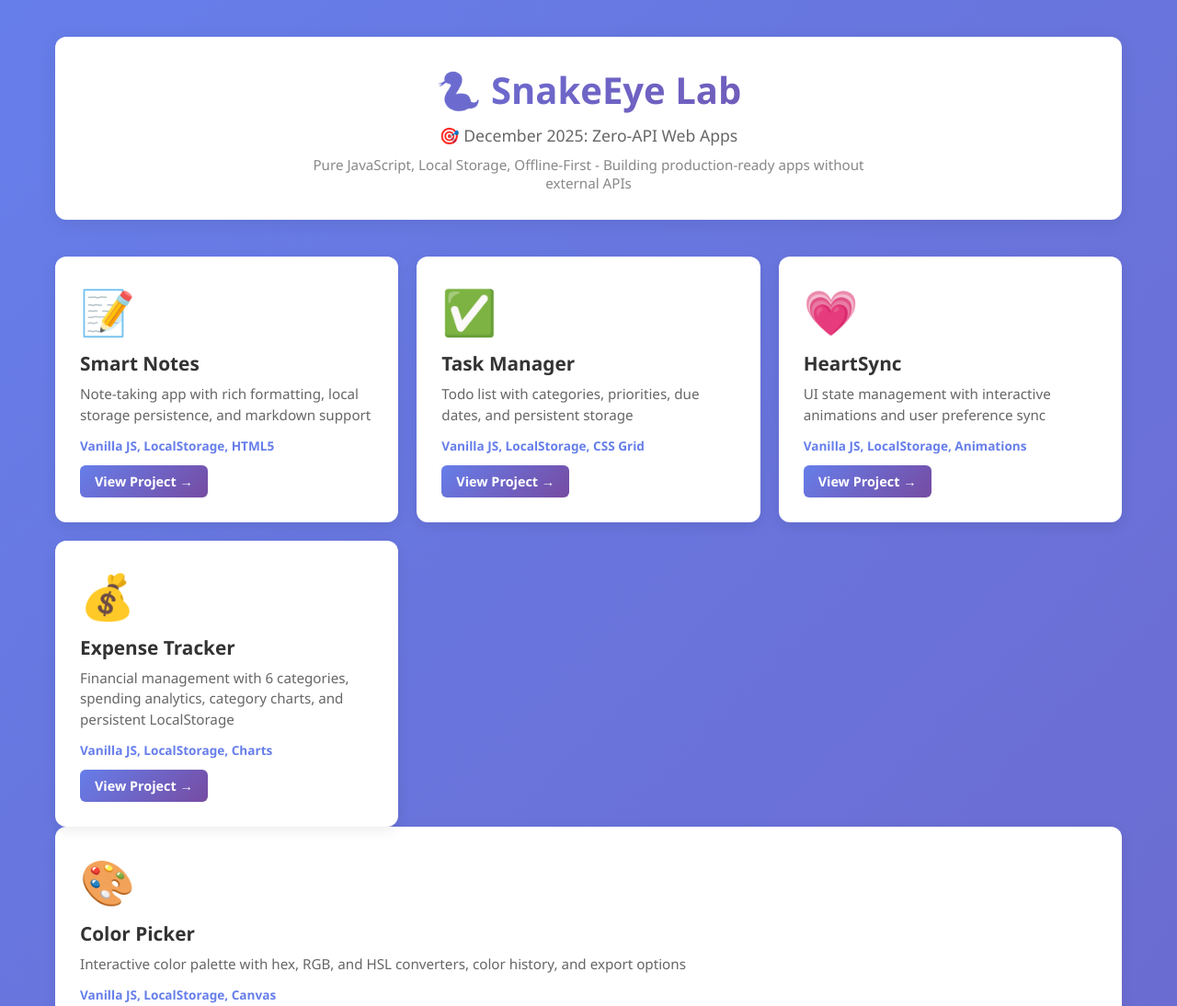
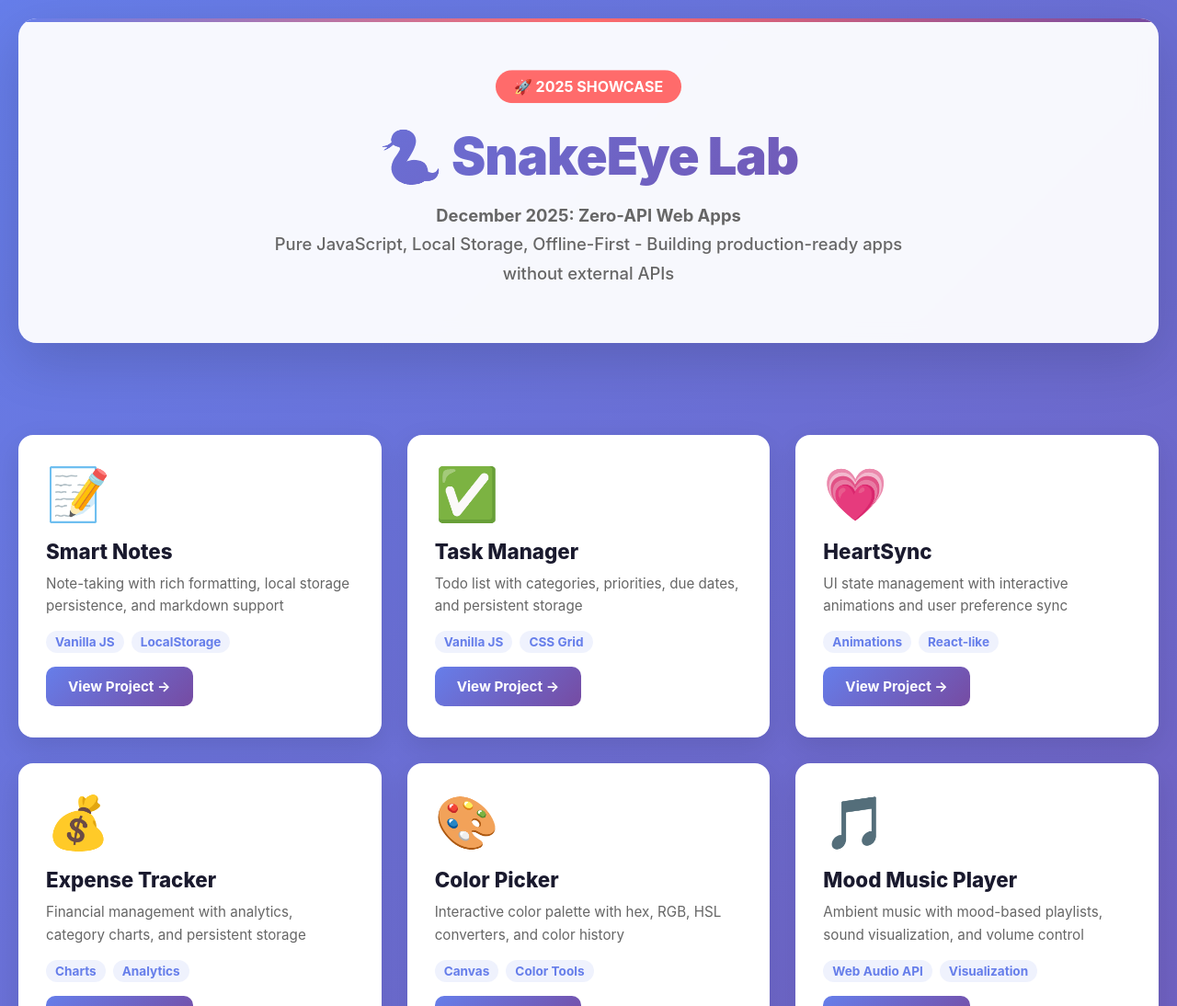
Before and after one commit to SnakeEye-sudo/snakeeye-lab, a plain HTML site: page index.html in a window 1280 px wide. Shown: the top 1094 px of the page at 92% size. Drawn offline with Linux system fonts and the light colour scheme.

Commit message:
feat: Redesign UI/UX with animations, improved styling, better typography & interactive effects

```diff
--- a/index.html
+++ b/index.html
@@ -3,184 +3,394 @@
 <head>
   <meta charset="UTF-8">
   <meta name="viewport" content="width=device-width, initial-scale=1.0">
-  <title>SnakeEye Lab | December 2025</title>
+  <title>SnakeEye Lab | Zero-API Web Apps</title>
   <style>
     * { margin: 0; padding: 0; box-sizing: border-box; }
-    :root { --primary: #667eea; --secondary: #764ba2; }
-    body { font-family: 'Segoe UI', Roboto, sans-serif; background: linear-gradient(135deg, var(--primary) 0%, var(--secondary) 100%); min-height: 100vh; }
-    .container { max-width: 1200px; margin: 0 auto; padding: 40px 20px; }
-    .header { background: white; padding: 30px; border-radius: 12px; box-shadow: 0 4px 20px rgba(0,0,0,0.08); margin-bottom: 40px; text-align: center; }
-    .header h1 { font-size: 2.5em; background: linear-gradient(135deg, var(--primary), var(--secondary)); -webkit-background-clip: text; -webkit-text-fill-color: transparent; margin-bottom: 10px; }
-    .theme { color: #666; font-size: 1.1em; margin-bottom: 10px; }
-    .desc { color: #888; font-size: 0.95em; max-width: 600px; margin: 0 auto; }
-    .projects-grid { display: grid; grid-template-columns: repeat(auto-fit, minmax(280px, 1fr)); gap: 20px; }
-    .project { background: white; border-radius: 12px; padding: 25px; box-shadow: 0 4px 15px rgba(0,0,0,0.08); transition: all 0.3s; border: 2px solid transparent; }
-    .project:hover { transform: translateY(-10px); box-shadow: 0 20px 50px rgba(102,126,234,0.3); border-color: var(--primary); }
-    .emoji { font-size: 3em; margin-bottom: 10px; }
-    .title { font-size: 1.3em; font-weight: 700; color: #333; margin-bottom: 8px; }
-    .text { color: #666; font-size: 0.95em; line-height: 1.5; margin-bottom: 12px; }
-    .tech { font-size: 0.85em; color: var(--primary); font-weight: 600; margin-bottom: 12px; }
-    .link { display: inline-block; background: linear-gradient(135deg, var(--primary), var(--secondary)); color: white; padding: 8px 16px; border-radius: 6px; text-decoration: none; font-size: 0.9em; font-weight: 600; }
-    .link:hover { transform: translateY(-2px); box-shadow: 0 5px 15px rgba(102,126,234,0.4); }
-    @media (max-width: 768px) { .header h1 { font-size: 1.8em; } }
+    :root {
+      --primary: #667eea;
+      --secondary: #764ba2;
+      --accent: #ff6b6b;
+      --dark: #1a1a2e;
+      --light: #f8f9fa;
+    }
+
+    html { scroll-behavior: smooth; }
+
+    body {
+      font-family: -apple-system, BlinkMacSystemFont, 'Segoe UI', Roboto, sans-serif;
+      background: linear-gradient(135deg, var(--primary) 0%, var(--secondary) 100%);
+      min-height: 100vh;
+      color: var(--dark);
+    }
+
+    .container { max-width: 1400px; margin: 0 auto; padding: 0 20px; }
+
+    /* Header Section */
+    .header {
+      background: rgba(255, 255, 255, 0.95);
+      backdrop-filter: blur(10px);
+      padding: 60px 20px;
+      text-align: center;
+      position: relative;
+      overflow: hidden;
+      box-shadow: 0 20px 60px rgba(0, 0, 0, 0.15);
+      margin-bottom: 60px;
+      border-radius: 20px;
+      margin-top: 20px;
+      animation: slideDown 0.8s ease-out;
+    }
+
+    @keyframes slideDown {
+      from { opacity: 0; transform: translateY(-30px); }
+      to { opacity: 1; transform: translateY(0); }
+    }
+
+    .header::before {
+      content: '';
+      position: absolute;
+      top: 0;
+      left: 0;
+      right: 0;
+      height: 4px;
+      background: linear-gradient(90deg, var(--primary), var(--accent), var(--secondary));
+    }
+
+    .header h1 {
+      font-size: 3.5em;
+      background: linear-gradient(135deg, var(--primary), var(--secondary));
+      -webkit-background-clip: text;
+      -webkit-text-fill-color: transparent;
+      margin-bottom: 15px;
+      font-weight: 900;
+      letter-spacing: -1px;
+      animation: fadeIn 1s ease-out;
+    }
+
+    @keyframes fadeIn {
+      from { opacity: 0; }
+      to { opacity: 1; }
+    }
+
+    .theme-tag {
+      display: inline-block;
+      background: var(--accent);
+      color: white;
+      padding: 8px 20px;
+      border-radius: 50px;
+      font-size: 1em;
+      font-weight: 700;
+      margin-bottom: 20px;
+      animation: bounce 1.5s ease-in-out infinite;
+    }
+
+    @keyframes bounce {
+      0%, 100% { transform: translateY(0); }
+      50% { transform: translateY(-5px); }
+    }
+
+    .desc {
+      color: #666;
+      font-size: 1.15em;
+      max-width: 700px;
+      margin: 0 auto;
+      line-height: 1.7;
+      font-weight: 500;
+    }
+
+    /* Projects Grid */
+    .projects-section { padding: 40px 0; }
+
+    .projects-grid {
+      display: grid;
+      grid-template-columns: repeat(auto-fill, minmax(300px, 1fr));
+      gap: 28px;
+      animation: fadeInUp 1s ease-out 0.3s both;
+    }
+
+    @keyframes fadeInUp {
+      from { opacity: 0; transform: translateY(30px); }
+      to { opacity: 1; transform: translateY(0); }
+    }
+
+    .project {
+      background: white;
+      border-radius: 16px;
+      padding: 28px;
+      box-shadow: 0 10px 30px rgba(0, 0, 0, 0.1);
+      transition: all 0.4s cubic-bezier(0.165, 0.84, 0.44, 1);
+      border: 2px solid transparent;
+      position: relative;
+      overflow: hidden;
+    }
+
+    .project::before {
+      content: '';
+      position: absolute;
+      top: 0;
+      left: -100%;
+      width: 100%;
+      height: 100%;
+      background: linear-gradient(90deg, transparent, rgba(255, 255, 255, 0.3), transparent);
+      transition: left 0.6s ease;
+    }
+
+    .project:hover::before {
+      left: 100%;
+    }
+
+    .project:hover {
+      transform: translateY(-15px) scale(1.02);
+      box-shadow: 0 30px 70px rgba(102, 126, 234, 0.35);
+      border-color: var(--primary);
+    }
+
+    .emoji {
+      font-size: 3.5em;
+      margin-bottom: 15px;
+      display: inline-block;
+      transition: transform 0.3s ease;
+    }
+
+    .project:hover .emoji {
+      transform: scale(1.2) rotate(10deg);
+    }
+
+    .title {
+      font-size: 1.4em;
+      font-weight: 800;
+      color: var(--dark);
+      margin-bottom: 10px;
+    }
+
+    .text {
+      color: #666;
+      font-size: 0.95em;
+      line-height: 1.6;
+      margin-bottom: 15px;
+    }
+
+    .tech {
+      font-size: 0.85em;
+      color: var(--primary);
+      font-weight: 700;
+      margin-bottom: 15px;
+      display: flex;
+      flex-wrap: wrap;
+      gap: 8px;
+    }
+
+    .tech-tag {
+      background: rgba(102, 126, 234, 0.1);
+      padding: 4px 10px;
+      border-radius: 20px;
+      color: var(--primary);
+    }
+
+    .link {
+      display: inline-block;
+      background: linear-gradient(135deg, var(--primary), var(--secondary));
+      color: white;
+      padding: 12px 24px;
+      border-radius: 10px;
+      text-decoration: none;
+      font-size: 0.95em;
+      font-weight: 700;
+      transition: all 0.3s ease;
+      border: none;
+      cursor: pointer;
+      position: relative;
+      overflow: hidden;
+    }
+
+    .link::after {
+      content: '';
+      position: absolute;
+      top: 50%;
+      left: 50%;
+      width: 0;
+      height: 0;
+      background: rgba(255, 255, 255, 0.3);
+      border-radius: 50%;
+      transform: translate(-50%, -50%);
+      transition: width 0.6s, height 0.6s;
+    }
+
+    .link:hover::after {
+      width: 300px;
+      height: 300px;
+    }
+
+    .link:hover {
+      transform: translateY(-3px);
+      box-shadow: 0 15px 40px rgba(102, 126, 234, 0.5);
+    }
+
+    /* Footer */
+    .footer {
+      text-align: center;
+      padding: 40px 20px;
+      color: white;
+      font-size: 0.95em;
+      margin-top: 80px;
+    }
+
+    .footer a {
+      color: #fff;
+      text-decoration: underline;
+    }
+
+    @media (max-width: 768px) {
+      .header h1 { font-size: 2.2em; }
+      .header { padding: 40px 20px; }
+      .projects-grid { grid-template-columns: 1fr; gap: 20px; }
+      .desc { font-size: 1em; }
+    }
   </style>
 </head>
 <body>
   <div class="container">
     <div class="header">
+      <div class="theme-tag">🚀 2025 SHOWCASE</div>
       <h1>🐍 SnakeEye Lab</h1>
-      <div class="theme">🎯 December 2025: Zero-API Web Apps</div>
-      <div class="desc">Pure JavaScript, Local Storage, Offline-First - Building production-ready apps without external APIs</div>
+      <div class="desc"><strong>December 2025: Zero-API Web Apps</strong><br/>Pure JavaScript, Local Storage, Offline-First - Building production-ready apps without external APIs</div>
     </div>
+
+    <div class="projects-section">
       <div class="projects-grid">
+        <!-- Project Cards -->
         <div class="project">
           <div class="emoji">📝</div>
           <div class="title">Smart Notes</div>
-        <div class="text">Note-taking app with rich formatting, local storage persistence, and markdown support</div>
-        <div class="tech">Vanilla JS, LocalStorage, HTML5</div>
+          <div class="text">Note-taking with rich formatting, local storage persistence, and markdown support</div>
+          <div class="tech"><span class="tech-tag">Vanilla JS</span><span class="tech-tag">LocalStorage</span></div>
           <a href="./2025-12-zero-api-web/smart-notes-app/index.html" class="link" target="_blank">View Project →</a>
         </div>
         <div class="project">
           <div class="emoji">✅</div>
           <div class="title">Task Manager</div>
           <div class="text">Todo list with categories, priorities, due dates, and persistent storage</div>
-        <div class="tech">Vanilla JS, LocalStorage, CSS Grid</div>
+          <div class="tech"><span class="tech-tag">Vanilla JS</span><span class="tech-tag">CSS Grid</span></div>
           <a href="./2025-12-zero-api-web/task-manager/index.html" class="link" target="_blank">View Project →</a>
         </div>
         <div class="project">
           <div class="emoji">💗</div>
           <div class="title">HeartSync</div>
           <div class="text">UI state management with interactive animations and user preference sync</div>
-        <div class="tech">Vanilla JS, LocalStorage, Animations</div>
+          <div class="tech"><span class="tech-tag">Animations</span><span class="tech-tag">React-like</span></div>
           <a href="./2025-12-zero-api-web/heart-sync/index.html" class="link" target="_blank">View Project →</a>
         </div>
-
         <div class="project">
           <div class="emoji">💰</div>
           <div class="title">Expense Tracker</div>
-        <div class="text">Financial management with 6 categories, spending analytics, category charts, and persistent LocalStorage</div>
-        <div class="tech">Vanilla JS, LocalStorage, Charts</div>
+          <div class="text">Financial management with analytics, category charts, and persistent storage</div>
+          <div class="tech"><span class="tech-tag">Charts</span><span class="tech-tag">Analytics</span></div>
           <a href="./2025-12-zero-api-web/expense-tracker/index.html" class="link" target="_blank">View Project →</a>
-      </div>
         </div>
         <div class="project">
           <div class="emoji">🎨</div>
           <div class="title">Color Picker</div>
- <div class="text">Interactive color palette with hex, RGB, and HSL converters, color history, and export options</div>
- <div class="tech">Vanilla JS, LocalStorage, Canvas</div>
+          <div class="text">Interactive color palette with hex, RGB, HSL converters, and color history</div>
+          <div class="tech"><span class="tech-tag">Canvas</span><span class="tech-tag">Color Tools</span></div>
           <a href="./2025-12-zero-api-web/color-picker/index.html" class="link" target="_blank">View Project →</a>
         </div>
         <div class="project">
           <div class="emoji">🎵</div>
           <div class="title">Mood Music Player</div>
- <div class="text">Ambient music player with mood-based playlists, sound visualization, and volume control</div>
- <div class="tech">Vanilla JS, Web Audio API, LocalStorage</div>
+          <div class="text">Ambient music with mood-based playlists, sound visualization, and volume control</div>
+          <div class="tech"><span class="tech-tag">Web Audio API</span><span class="tech-tag">Visualization</span></div>
           <a href="./2025-12-zero-api-web/mood-music-player/index.html" class="link" target="_blank">View Project →</a>
         </div>
         <div class="project">
           <div class="emoji">🎮</div>
           <div class="title">Memory Game</div>
- <div class="text">Classic memory matching game with difficulty levels, score tracking, and leaderboard</div>
- <div class="tech">Vanilla JS, LocalStorage, CSS Animations</div>
+          <div class="text">Classic memory matching game with difficulty levels, scoring, and leaderboard</div>
+          <div class="tech"><span class="tech-tag">CSS Animations</span><span class="tech-tag">Game Logic</span></div>
           <a href="./2025-12-zero-api-web/memory-game/index.html" class="link" target="_blank">View Project →</a>
         </div>
         <div class="project">
           <div class="emoji">📊</div>
           <div class="title">Habit Tracker</div>
           <div class="text">Daily habit tracking with calendar view, streak counting, and progress visualization</div>
- <div class="tech">Vanilla JS, LocalStorage, Charts</div>
+          <div class="tech"><span class="tech-tag">Calendar</span><span class="tech-tag">Charts</span></div>
           <a href="./2025-12-zero-api-web/habit-tracker/index.html" class="link" target="_blank">View Project →</a>
- </div>
- <div class="project">
- <div class="emoji">📖</div>
- <div class="title">Reading List</div>
- <div class="text">Book management system with ratings, reviews, reading progress, and personal library</div>
- <div class="tech">Vanilla JS, LocalStorage, Search & Filter</div>
- <a href="./2025-12-zero-api-web/reading-list/index.html" class="link" target="_blank">View Project →</a>
         </div>
         <div class="project">
           <div class="emoji">🌡️</div>
           <div class="title">Weather Dashboard</div>
- <div class="text">Local weather display with forecasts, climate data visualization, and location settings</div>
- <div class="tech">Vanilla JS, LocalStorage, Chart.js</div>
+          <div class="text">Local weather display with forecasts, climate visualization, and location settings</div>
+          <div class="tech"><span class="tech-tag">Chart.js</span><span class="tech-tag">Data Viz</span></div>
           <a href="./2025-12-zero-api-web/weather-dashboard/index.html" class="link" target="_blank">View Project →</a>
         </div>
         <div class="project">
           <div class="emoji">🎯</div>
           <div class="title">Pomodoro Timer</div>
           <div class="text">Productivity timer with custom intervals, break notifications, and session statistics</div>
- <div class="tech">Vanilla JS, LocalStorage, Web Notifications</div>
+          <div class="tech"><span class="tech-tag">Web Notifications</span><span class="tech-tag">Timer</span></div>
           <a href="./2025-12-zero-api-web/pomodoro-timer/index.html" class="link" target="_blank">View Project →</a>
         </div>
         <div class="project">
           <div class="emoji">🖼️</div>
           <div class="title">Image Gallery</div>
- <div class="text">Responsive image gallery with lightbox, filters, sorting, and local image upload</div>
- <div class="tech">Vanilla JS, LocalStorage, CSS Grid</div>
+          <div class="text">Responsive gallery with lightbox, filters, sorting, and local image upload</div>
+          <div class="tech"><span class="tech-tag">CSS Grid</span><span class="tech-tag">Lightbox</span></div>
           <a href="./2025-12-zero-api-web/image-gallery/index.html" class="link" target="_blank">View Project →</a>
         </div>
         <div class="project">
           <div class="emoji">🔐</div>
           <div class="title">Password Generator</div>
- <div class="text">Secure password generator with customization, strength checker, and copy-to-clipboard</div>
- <div class="tech">Vanilla JS, LocalStorage, Crypto API</div>
+          <div class="text">Secure password generation with customization, strength checker, copy-to-clipboard</div>
+          <div class="tech"><span class="tech-tag">Crypto API</span><span class="tech-tag">Security</span></div>
           <a href="./2025-12-zero-api-web/password-generator/index.html" class="link" target="_blank">View Project →</a>
         </div>
         <div class="project">
           <div class="emoji">📅</div>
           <div class="title">Calendar Planner</div>
           <div class="text">Monthly calendar with event scheduling, reminders, and color-coded categories</div>
- <div class="tech">Vanilla JS, LocalStorage, Calendar Logic</div>
+          <div class="tech"><span class="tech-tag">Calendar Logic</span><span class="tech-tag">Events</span></div>
           <a href="./2025-12-zero-api-web/calendar-planner/index.html" class="link" target="_blank">View Project →</a>
         </div>
         <div class="project">
           <div class="emoji">🎲</div>
           <div class="title">Dice Roller</div>
- <div class="text">Tabletop gaming dice roller with history, probability calculator, and multiple dice types</div>
- <div class="tech">Vanilla JS, LocalStorage, Math</div>
+          <div class="text">Tabletop gaming dice roller with history, probability calculator, multiple dice types</div>
+          <div class="tech"><span class="tech-tag">Math</span><span class="tech-tag">Gaming</span></div>
           <a href="./2025-12-zero-api-web/dice-roller/index.html" class="link" target="_blank">View Project →</a>
- </div>
- <div class="project">
- <div class="emoji">🔍</div>
- <div class="title">QR Code Generator</div>
- <div class="text">QR code generator for URLs, text, and contact info with customization and download</div>
- <div class="tech">Vanilla JS, QR Library, Canvas</div>
- <a href="./2025-12-zero-api-web/qr-code-generator/index.html" class="link" target="_blank">View Project →</a>
- </div>
- <div class="project">
- <div class="emoji">🌙</div>
- <div class="title">Dark Mode Toggle</div>
- <div class="text">Universal dark mode switcher with theme persistence and customizable color schemes</div>
- <div class="tech">Vanilla JS, LocalStorage, CSS Variables</div>
- <a href="./2025-12-zero-api-web/dark-mode-toggle/index.html" class="link" target="_blank">View Project →</a>
         </div>
         <div class="project">
           <div class="emoji">📝</div>
           <div class="title">Markdown Editor</div>
- <div class="text">Real-time markdown editor with preview, syntax highlighting, and document management</div>
- <div class="tech">Vanilla JS, LocalStorage, Markdown Parser</div>
+          <div class="text">Real-time markdown editor with live preview, syntax highlighting, and document management</div>
+          <div class="tech"><span class="tech-tag">Markdown Parser</span><span class="tech-tag">Editor</span></div>
           <a href="./2025-12-zero-api-web/markdown-editor/index.html" class="link" target="_blank">View Project →</a>
         </div>
         <div class="project">
           <div class="emoji">⏱️</div>
           <div class="title">Stopwatch</div>
           <div class="text">Precision stopwatch with lap timing, statistics, and performance analytics</div>
- <div class="tech">Vanilla JS, LocalStorage, Timing API</div>
+          <div class="tech"><span class="tech-tag">Timing API</span><span class="tech-tag">Analytics</span></div>
           <a href="./2025-12-zero-api-web/stopwatch/index.html" class="link" target="_blank">View Project →</a>
         </div>
         <div class="project">
           <div class="emoji">🎬</div>
           <div class="title">Movie Watchlist</div>
           <div class="text">Movie catalog with ratings, reviews, watchlist management, and genre filtering</div>
- <div class="tech">Vanilla JS, LocalStorage, Search Filter</div>
+          <div class="tech"><span class="tech-tag">Search Filter</span><span class="tech-tag">CRUD</span></div>
           <a href="./2025-12-zero-api-web/movie-watchlist/index.html" class="link" target="_blank">View Project →</a>
         </div>
         <div class="project">
           <div class="emoji">💡</div>
           <div class="title">Idea Notebook</div>
           <div class="text">Quick idea capture with tagging, search, and organization by categories and timestamps</div>
- <div class="tech">Vanilla JS, LocalStorage, Full-Text Search</div>
+          <div class="tech"><span class="tech-tag">Full-Text Search</span><span class="tech-tag">Tagging</span></div>
           <a href="./2025-12-zero-api-web/idea-notebook/index.html" class="link" target="_blank">View Project →</a>
+        </div>
+      </div>
+    </div>
+
+    <div class="footer">
+      <p>✨ <strong>SnakeEye Lab</strong> - Zero-API Web Apps Showcase | <a href="https://github.com/SnakeEye-sudo/snakeeye-lab" target="_blank">GitHub</a></p>
+      <p style="margin-top: 10px; opacity: 0.8;">Made with ❤️ using Pure JavaScript | All apps work offline with LocalStorage</p>
+    </div>
   </div>
 </body>
 </html>
```
Lines whose indentation alone changed are shown as unchanged.
